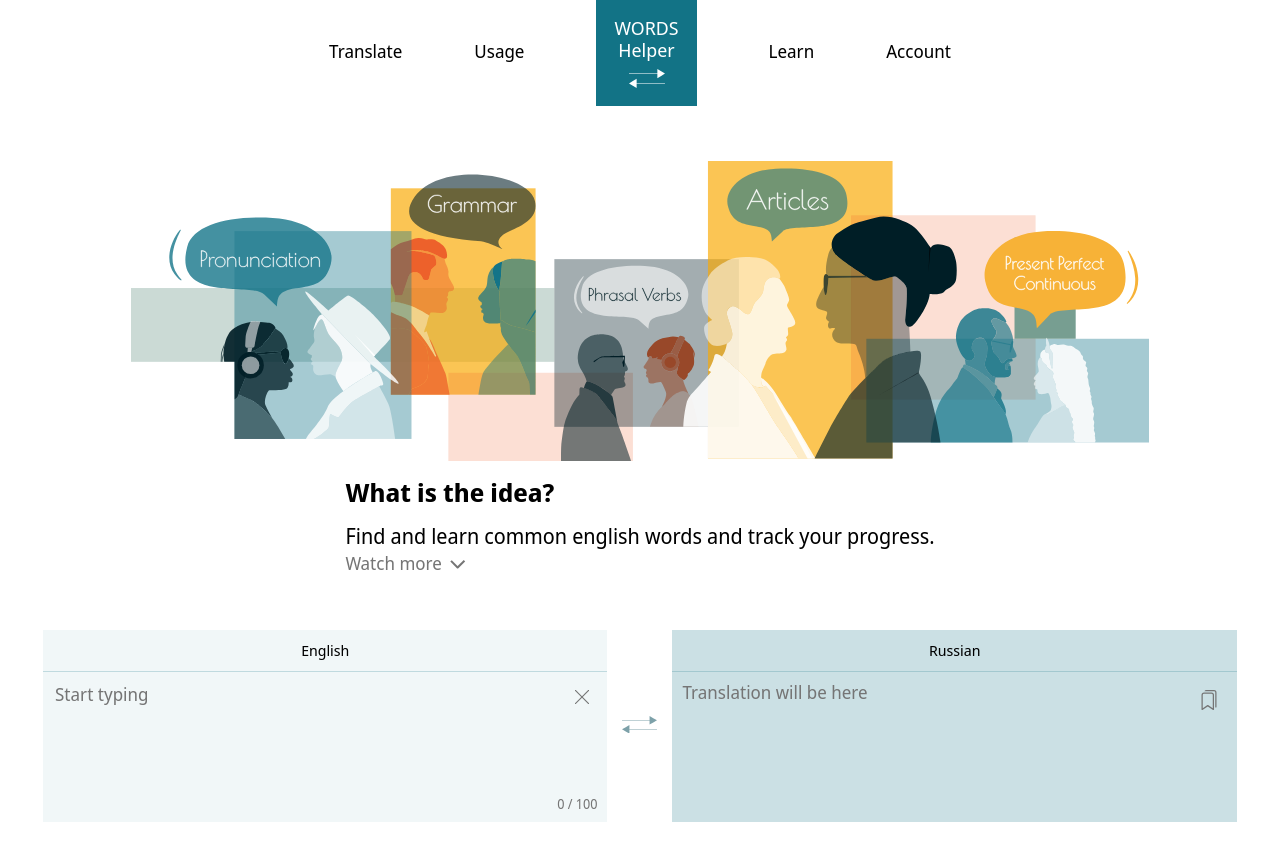
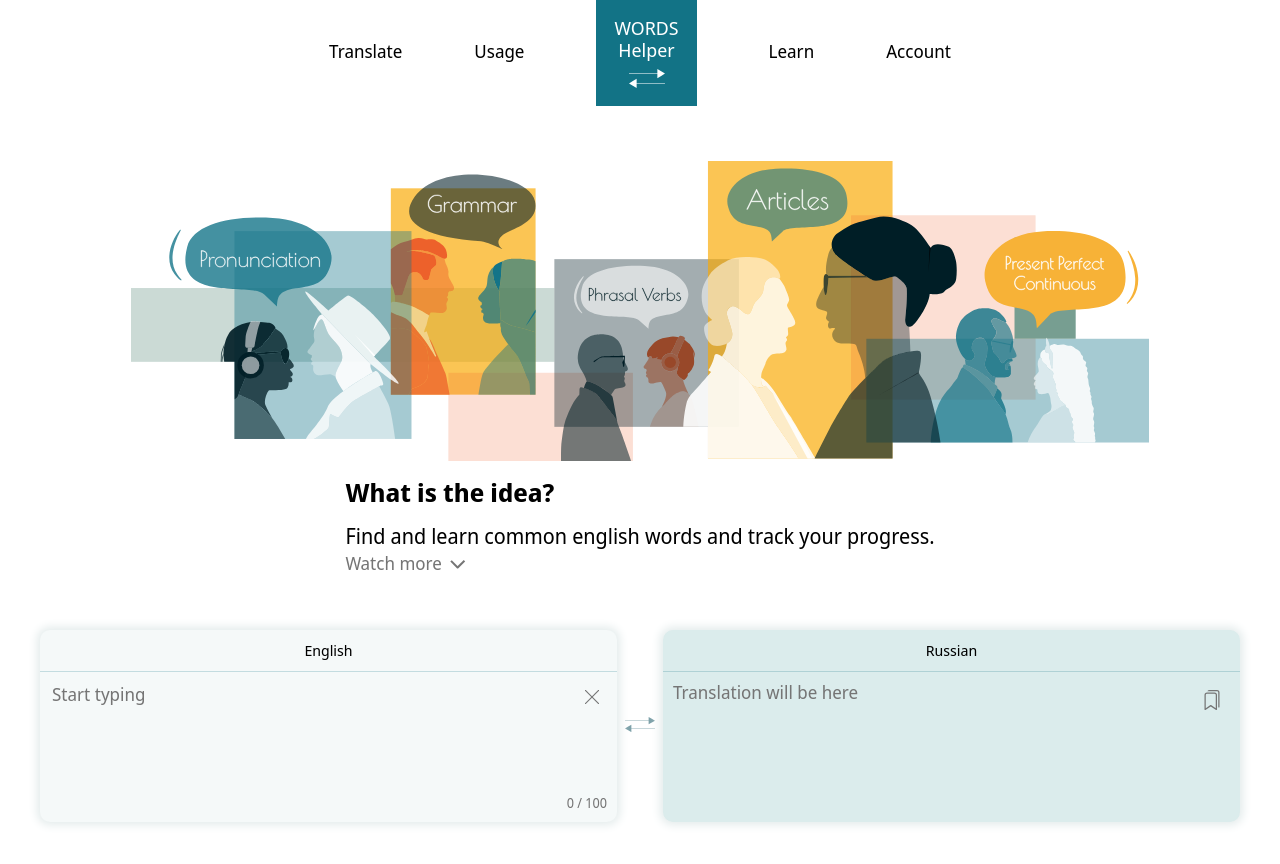
Before and after one commit to netitov/words-learner, a React (Create React App) app: page / in a window 1280 px wide. Shown: the top 864 px of the page. Built offline with nearby package versions, Linux system fonts and the light colour scheme; no server answers.

Commit message:
feat: select language for translation; display list of available languages

```diff
--- a/src/components/App/App.css
+++ b/src/components/App/App.css
@@ -10,9 +10,14 @@
   --black-secodary: #757575;
   --main-green: #127386;
   --light-green: #12738638;
-  --super-light-green: #1273860f;
+  --super-light-green: #dbecec;
   --middle-green: #7da1a9;
+  --hover-green: #bedcdf;
+  --main-blue: #aacdd4;
   --light-red: #ff9671;
+  --white: #f5f9f9;
+  --lang-btn-height: 42px;
+  --translate-radius: 10px;
 }
 
 .page {
--- a/src/components/App/App.js
+++ b/src/components/App/App.js
@@ -9,6 +9,8 @@ function App() {
   const [translation, setTranslation] = useState('');
   const [chars, setChars] = useState('');
   const [availLang, setAvailLang] = useState([]);
+  const [langListActive, setLangListActive] = useState(false);
+  const [activeLang, setActiveLang] = useState('Russian');
 
   //getLanguages();
 
@@ -19,7 +21,9 @@ function App() {
     ])
       .then(([lang]) => {
         //localStorage.setItem('standings', JSON.stringify(st));
-        setAvailLang(lang);
+
+        const sortedLangs = lang.sort((a, b) => a.language.localeCompare(b.language));
+        setAvailLang(sortedLangs);
       })
       .catch((err) => {
         console.log(err);
@@ -49,8 +53,36 @@ function App() {
     }
   }, [chars]);
 
-  function test() {
-    console.log(availLang)
+
+  //close popup on esc and overlay click
+  useEffect(() => {
+    function handleEscClose(e) {
+      if (e.key === 'Escape') {
+        setLangListActive(false);
+      }
+    }
+    function handleOverlayClose (e) {
+      if (!e.target.classList.contains('languages') && !e.target.classList.contains('translator__lang')
+        && !e.target.classList.contains('languages__search')) {
+        setLangListActive(false);
+      }
+    }
+    document.addEventListener('keyup', handleEscClose);
+    document.addEventListener('click', handleOverlayClose);
+  }, [])
+
+  //open popup available languages list
+  function openLangList() {
+    setLangListActive(!langListActive);
+  }
+
+  //select language for translation
+  function selectLang(data) {
+    setActiveLang(data)
+  }
+
+  function test(e) {
+
   }
 
   return (
@@ -64,6 +96,11 @@ function App() {
           handleClear={deleteText}
           chars={chars}
           setChars={setChars}
+          languages={availLang}
+          isActive={langListActive}
+          openLangList={openLangList}
+          selectLang={selectLang}
+          activeLang={activeLang}
         />
 
       </div>
--- /dev/null
+++ b/src/components/Languages/Languages.css
@@ -0,0 +1,55 @@
+.languages {
+  position: absolute;
+  top: var(--lang-btn-height);
+  background: var(--super-light-green);
+  width: 100%;
+  box-sizing: border-box;
+  padding: 10px;
+  z-index: 2;
+  opacity: 0;
+  transition: visibility 0.2s linear, opacity 0.2s linear;
+  visibility: hidden;
+}
+
+.languages_active {
+  visibility: visible;
+  opacity: 1;
+}
+
+.languages__search {
+  width: 100%;
+  box-sizing: border-box;
+  border: none;
+  line-height: 20px;
+  border-radius: 6px;
+  display: block;
+  background: var(--white);;
+  outline: none;
+  padding: 5px 10px;
+}
+
+.languages__list {
+  column-count: 4;
+}
+
+.languages__item {
+  line-height: 27px;
+  display: flex;
+  align-items: center;
+  transition: var(--transition);
+  cursor: pointer;
+  border-radius: 5px;
+}
+
+.languages__item:hover, .languages__item_active {
+  background: var(--hover-green);
+}
+
+.languages__item > svg {
+  padding: 0 8px;
+  visibility: hidden;
+}
+
+.languages__item_active > svg {
+  visibility: visible;
+}
--- /dev/null
+++ b/src/components/Languages/Languages.js
@@ -0,0 +1,31 @@
+import React from 'react';
+import { VscCheck } from 'react-icons/vsc';
+
+function Languages(props) {
+
+
+
+  return (
+    <div className={`languages${props.isActive ? ' languages_active' : ''}`}>
+      <input className='languages__search' type='text' placeholder='Search language'></input>
+      <ul className='languages__list'>
+        {props.languages.map((i) => {
+          return (
+            <li
+              className={`languages__item ${props.activeLang === i.language ? ' languages__item_active' : ''}`}
+              data-code={i.code}
+              key={i.code}
+              onClick={() => props.selectLang(i.language)}
+            >
+              <VscCheck />
+              <span>{i.language}</span>
+            </li>
+          )
+        })}
+      </ul>
+
+    </div>
+  )
+}
+
+export default Languages;
--- a/src/components/Main/Main.js
+++ b/src/components/Main/Main.js
@@ -30,6 +30,11 @@ function Main(props) {
         handleClear={props.handleClear}
         chars={props.chars}
         setChars={props.setChars}
+        languages={props.languages}
+        isActive={props.isActive}
+        openLangList={props.openLangList}
+        selectLang={props.selectLang}
+        activeLang={props.activeLang}
       />
 
     </main>
--- a/src/components/Translator/Translator.css
+++ b/src/components/Translator/Translator.css
@@ -1,22 +1,24 @@
 .translator-wrapper {
-  margin-bottom: var(--main-gap);
+  max-width: 1200px;
+  margin: auto;
 }
 
 .translator {
   display: flex;
   align-items: center;
   justify-content: center;
-  gap: 10px;
+  gap: 8px;
+  position: relative;
 }
 
 .translator__swap-btn {
-  padding: 5px;
+  padding: 0;
   cursor: pointer;
 }
 
 .translator__swap-btn > svg {
   fill: var(--middle-green);
-  width: 35px;
+  width: 30px;
   transition: var(--transition);
 }
 
@@ -26,26 +28,36 @@
 }
 
 .translator__box {
-  width: 45%;
+  width: 50%;
   display: flex;
   flex-direction: column;
   position: relative;
+  border-radius: var(--translate-radius);
+}
+
+.translator__box_input {
+  background: var(--white);
+  box-shadow: 0px 0px 10px 3px #e3ebeb;
+
+}
+
+.translator__box_output {
+  background: var(--super-light-green);
+  box-shadow: 0px 0px 10px 3px #e3ebeb;
 }
 
 .translator__lang {
-  background: var(--light-green);
   border-bottom: 1px solid #12738638;
-  padding: 12px 0;
+  padding: 0;
+  height: var(--lang-btn-height);
+  box-sizing: border-box;
   cursor: pointer;
   transition: var(--transition);
+  border-radius: var(--translate-radius) var(--translate-radius) 0 0;
 }
 
 .translator__lang:hover {
-  background: #12738659;
-}
-
-.translator__lang_input {
-  background: var(--super-light-green);
+  background: var(--hover-green);
 }
 
 .translator__container {
@@ -63,14 +75,6 @@
   align-self: flex-end;
   font-size: 0.9em;
   color: var(--black-secodary);
-}
-
-.translator__container_input {
-  background: var(--super-light-green);
-}
-
-.translator__container_output {
-  background: var(--light-green);
 }
 
 .translator__text {
@@ -105,11 +109,10 @@
 .btn-cross {
   -webkit-transform: rotate(45deg);
   transform: rotate(45deg);
-
 }
 
 .translator__btn:hover {
-  background: var(--light-green);
+  background: var(--hover-green);
 }
 
 .btn-cross svg {
--- a/src/components/Translator/Translator.js
+++ b/src/components/Translator/Translator.js
@@ -1,16 +1,19 @@
-import React from 'react';
+import React, { useState, useEffect } from 'react';
 import { charsLimit, tooltipOption } from '../../utils/constants';
 import { BsBookmarks } from 'react-icons/bs';
 import Tooltip from '@mui/material/Tooltip';
 import Spinner from '../Spinner/Spinner';
+import Languages from '../Languages/Languages';
 
 function Translate(props) {
 
+
+
   return (
-    <div className='translator-wrapper'>
+    <div className='translator-wrapper' >
       <div className='translator'>
 
-        <div className='translator__box'>
+        <div className='translator__box translator__box_input'>
           <button className='translator__lang translator__lang_input'>English</button>
           <div className='translator__container translator__container_input'>
             <textarea
@@ -36,7 +39,7 @@ function Translate(props) {
           </div>
         </div>
 
-        <Tooltip title='swap out the languages' componentsProps={{ tooltip: { sx: tooltipOption, } }}>
+        <Tooltip title='swap languages' componentsProps={{ tooltip: { sx: tooltipOption, } }}>
           <button className='translator__swap-btn' type='button'>
             <svg id='_Слой_1' xmlns='http://www.w3.org/2000/svg' viewBox='0 0 288.33 145.4'>
               <defs></defs>
@@ -48,8 +51,8 @@ function Translate(props) {
           </button>
         </Tooltip>
 
-        <div className='translator__box'>
-          <button className='translator__lang'>Russian</button>
+        <div className='translator__box translator__box_output'>
+          <button className={`translator__lang`} onClick={props.openLangList}>{props.activeLang}</button>
           <div className='translator__container translator__container_output'>
             <p className={`translator__text${props.chars.length > 0 ? '' : ' translator__text_inactive'}`}>
               {props.chars.length > 0 ? props.translation : 'Translation will be here'}
@@ -66,6 +69,13 @@ function Translate(props) {
           </div>
         </div>
 
+        <Languages
+          languages={props.languages}
+          isActive={props.isActive}
+          selectLang={props.selectLang}
+          activeLang={props.activeLang}
+        />
+
       </div>
     </div>
   )
--- a/src/index.css
+++ b/src/index.css
@@ -5,3 +5,4 @@
 @import url(/src/components/Main/Main.css);
 @import url(/src/components/Translator/Translator.css);
 @import url(/src/components/Spinner/Spinner.css);
+@import url(/src/components/Languages/Languages.css);
```
Also changed, not shown: src/utils/normalize.css.
